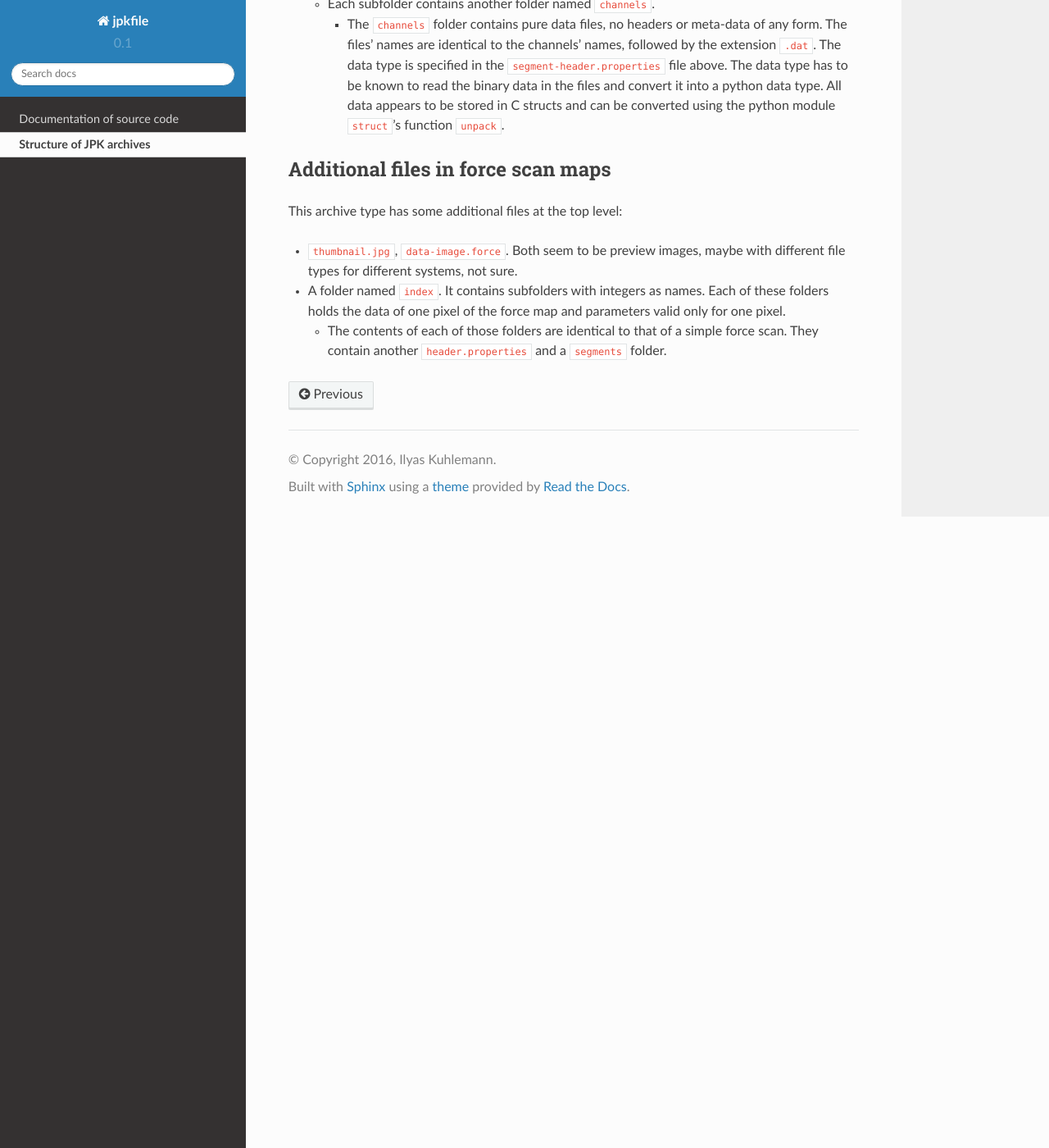
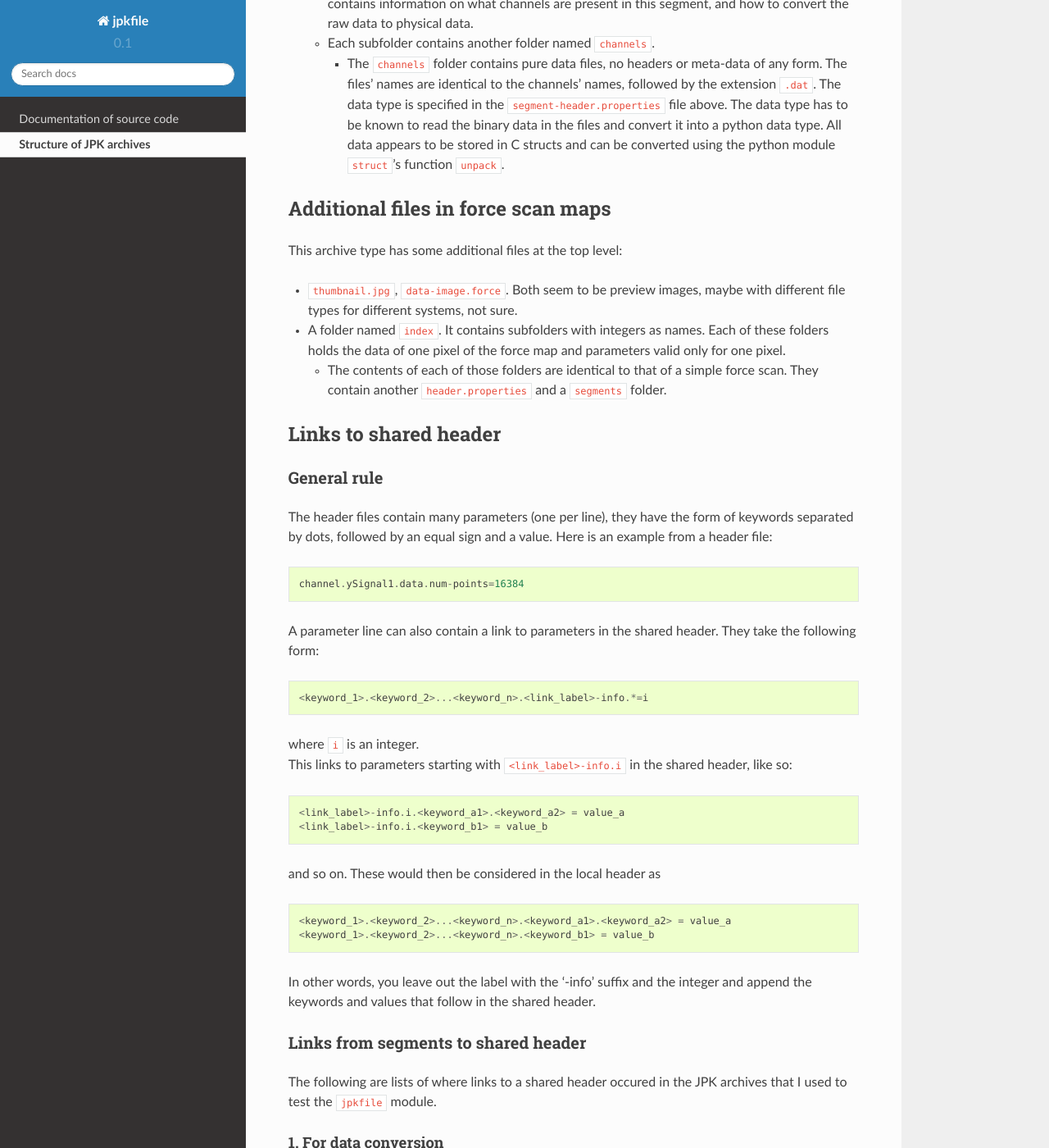
Before and after one commit to ilyasku/jpkfile, a Sphinx documentation site: the page built from docs/structure.md, in a window 1280 px wide and 1400 px high, scrolled down 1032 px. Shown: the whole window at 82% size. Built offline with Sphinx 7.4.7 and the Read the Docs theme 2.0.0, drawn with Linux system fonts in a browser that asks for light colours; some of the changed text lies outside the part shown.

````diff
--- a/docs/structure.md
+++ b/docs/structure.md
@@ -12,7 +12,7 @@
 
 * There is a header file at the top level named `header.properties`. This file appears to contain parameters all subfolders have in common.
 
-* There can be a folder named `shared-data`. It contains another header file with the same name as the top level header, by full path it should be `shared-data/header.properties`. It contains parameters that sometimes is referred to by header files in subfolders. It uses a system of indices to discriminate between blocks of parameters. This indices are then referred to by the header files in subfolders.
+* There can be a folder named `shared-data`. It contains another header file with the same name as the top level header, by full path it should be `shared-data/header.properties`. It contains parameters that sometimes is referred to by header files in subfolders. It uses a system of indices to discriminate between blocks of parameters. This indices are then referred to by the header files in subfolders. **WARNING** I do not know if I covered all cases of links from local headers to the shared header. This might lead to errors in conversion from raw data to physical units. I list the cases that I implemented at the bottom under 'Links to shared header'.
 
 ## Subfolders in **simple force scans** and **nt force scans**
 
@@ -34,3 +34,53 @@
 * A folder named `index`. It contains subfolders with integers as names. Each of these folders holds the data of one pixel of the force map and parameters valid only for one pixel.
 
   * The contents of each of those folders are identical to that of a simple force scan. They contain another `header.properties` and a `segments` folder.
+
+## Links to shared header
+
+#### General rule
+
+The header files contain many parameters (one per line), they have the form of keywords separated by dots, followed by an equal sign and a value. Here is an example from a header file:
+```
+channel.ySignal1.data.num-points=16384
+```
+A parameter line can also contain a link to parameters in the shared header. They take the following form:
+```
+<keyword_1>.<keyword_2>...<keyword_n>.<link_label>-info.*=i
+```
+where `i` is an integer.
+This links to parameters starting with `<link_label>-info.i` in the shared header, like so:
+```
+<link_label>-info.i.<keyword_a1>.<keyword_a2> = value_a
+<link_label>-info.i.<keyword_b1> = value_b
+```
+and so on. These would then be considered in the local header as
+```
+<keyword_1>.<keyword_2>...<keyword_n>.<keyword_a1>.<keyword_a2> = value_a
+<keyword_1>.<keyword_2>...<keyword_n>.<keyword_b1> = value_b
+```
+In other words, you leave out the label with the '-info' suffix and the integer and append the keywords and values that follow in the shared header.
+
+#### Links from **segments** to shared header
+
+The following are lists of where links to a shared header occured in the JPK archives that I used to test the `jpkfile` module.
+
+###### 1. For data conversion
+For conversion of raw data to physical data, the headers contain a key called *conversion-set*, under which there can be multiple factors that need to be applied for the conversion. Instead of storing the *conversion-set* locally, it can be stored in the shared header. This seems to be the case if there is a keyword chain looking like this in the local header:
+```
+channel.<channel_label>.lcd-info.*=i
+```
+This integer links to a number in the shared header, occuring in the following style:
+```
+lcd-info.i
+```
+There can be multiple parameters starting with this keyword chain.
+
+###### 2. General segment information
+Some of the segment's general parameters can be stored in a shared header. There needs to be the following chain of keywords:
+```
+force-segment-header.force-segment-header-info.*=i
+```
+This links to parameters in the shared header starting with:
+```
+force-segment-header-info.i
+```
````
Also changed, not shown: jpkfile.py (+4 -4 lines), 1 other file.
